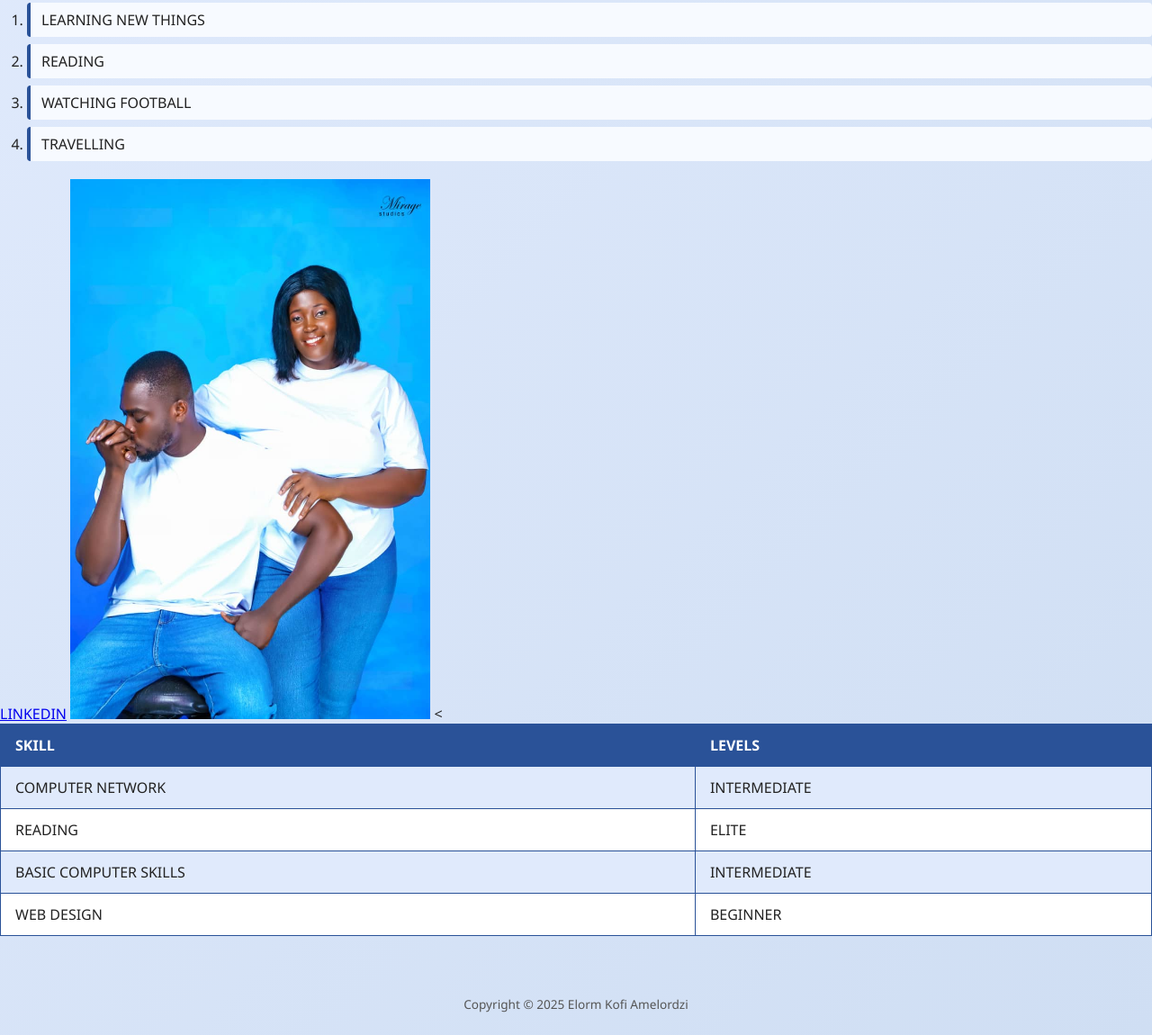
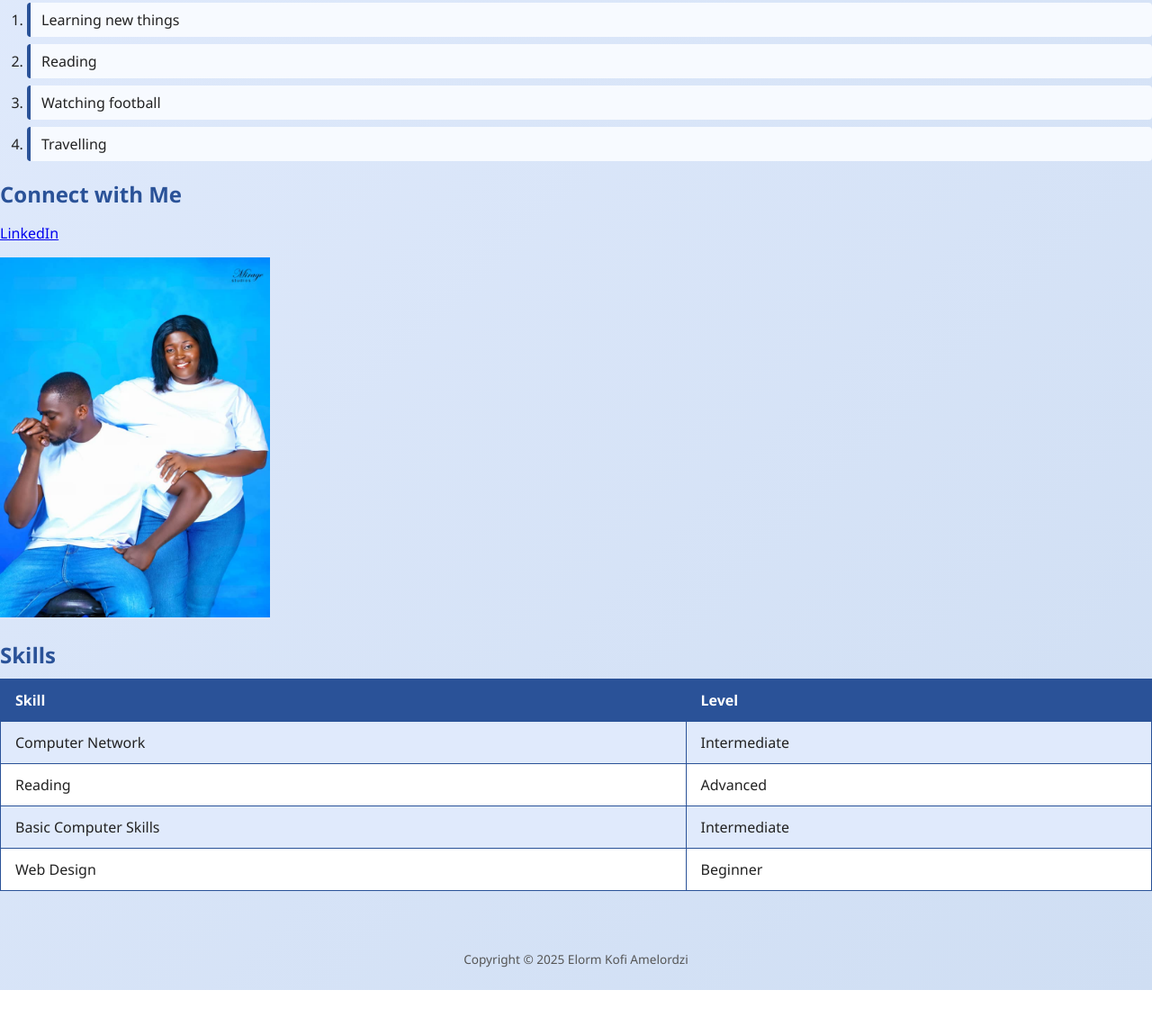
Before and after one commit to humptydumpty-git/SFGITSTUFFS, a plain HTML site: page profile.htm in a window 1280 px wide. Shown: the part 191-1341 px from the top of the page at 90% size. After the commit the page ends 1291 px from the top, so only its background shows below. Drawn offline with Linux system fonts and the light colour scheme.

Commit message:
updated
cursor updated my profile.html

```diff
--- a/profile.htm
+++ b/profile.htm
@@ -13,42 +13,44 @@
         <p><h3>Elorm kofi Amelordzi is my name i am 34 years of age. currently staying in kasoa but i come from Anyako kpota in the volta region of Ghana.</h3></p>
         <p><h3>I am learnign web development, front end engineering at TRAINOVA Ghana. </h3></p>
             <ol>
-            <li>LEARNING NEW THINGS </li>
-            <li>READING</li>
-            <li>WATCHING FOOTBALL</li>
-            <li>TRAVELLING</li>
+                <li>Learning new things</li>
+                <li>Reading</li>
+                <li>Watching football</li>
+                <li>Travelling</li>
             </ol>
-        <a href ="https://www.linkedin.com/in/elorm-kofi-amelordzi-3b4b00210"> LINKEDIN<a>
-        <img src="Esyl.jpg" alt="elorm" width="400" height="600">
+        </section>
+        <section>
+            <h2>Connect with Me</h2>
+            <p><a href="https://www.linkedin.com/in/elorm-kofi-amelordzi-3b4b00210">LinkedIn</a></p>
+            <img src="Esyl.jpg" alt="Elorm Kofi Amelordzi" width="300" height="400">
+        </section>
+        <section>
+            <h2>Skills</h2>
             <table border="1">
                 <tr>
-                <th>SKILL</th>
-                <th>LEVELS</th>
-
+                    <th>Skill</th>
+                    <th>Level</th>
                 </tr>
                 <tr>
-                <td>COMPUTER NETWORK</td>
-                <td>INTERMEDIATE</td>
-
+                    <td>Computer Network</td>
+                    <td>Intermediate</td>
                 </tr>
                 <tr>
-                <td>READING</td>
-                <td>ELITE</td>
-                <
+                    <td>Reading</td>
+                    <td>Advanced</td>
                 </tr>
                 <tr>
-                <td>BASIC COMPUTER SKILLS</td>
-                <td>INTERMEDIATE</td>
-
+                    <td>Basic Computer Skills</td>
+                    <td>Intermediate</td>
                 </tr>
                 <tr>
-                <td>WEB DESIGN</td>
-                <td>BEGINNER</td>
-
+                    <td>Web Design</td>
+                    <td>Beginner</td>
                 </tr>
             </table>
+        </section>
     <footer>
-<p>Copyright &copy; 2025 Elorm Kofi Amelordzi
+        <p>Copyright &copy; 2025 Elorm Kofi Amelordzi</p>
     </footer>
 <link rel="stylesheet" href="profile.css">
 
```
Lines whose indentation alone changed are shown as unchanged.
